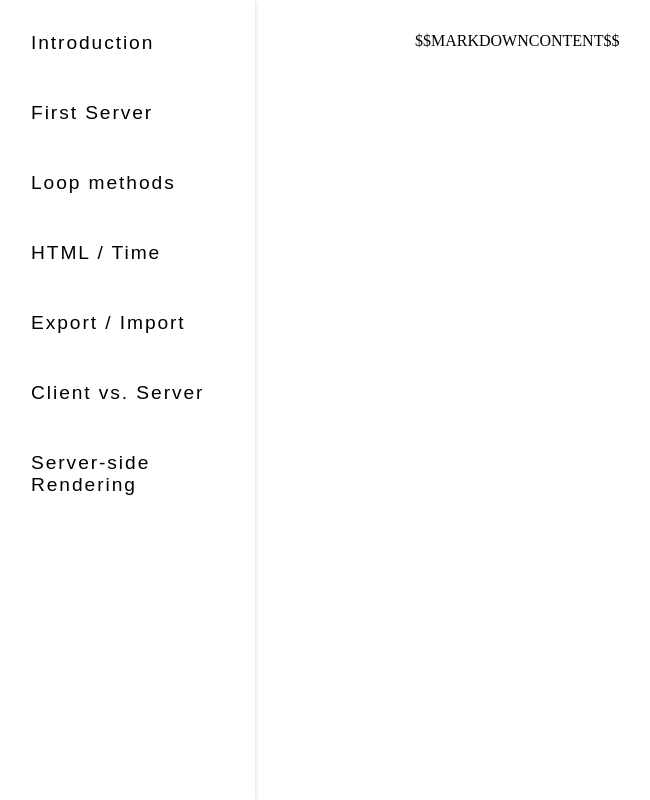
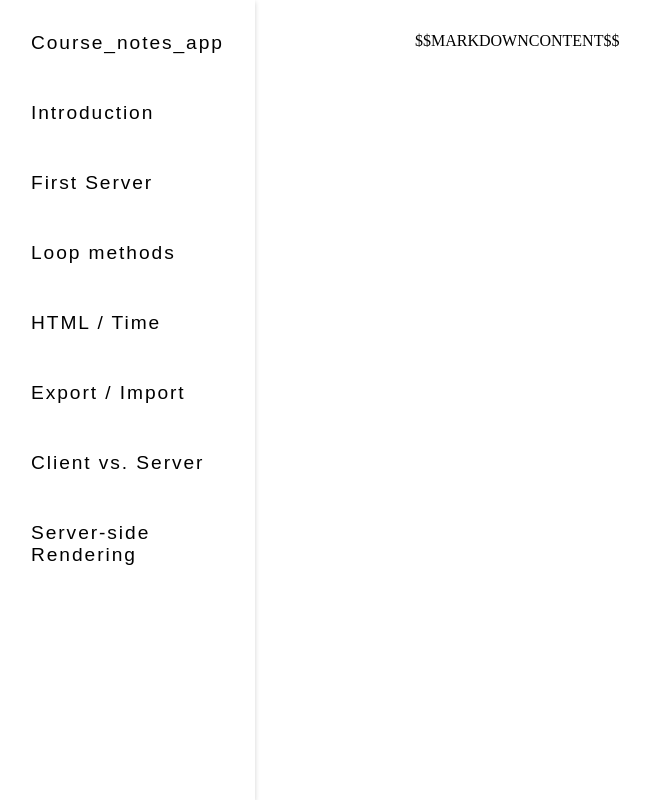
Before and after one commit to JensKristianRuben/course_notes_app, a website: page public/index.html in a window 1280 px wide. Shown: the whole page, without its empty margins (1-651 px from the left). Drawn offline with Linux system fonts and the light colour scheme; a web font is replaced by a local one.

```diff
--- a/public/index.html
+++ b/public/index.html
@@ -23,6 +23,7 @@
     <button class="burger-menu" aria-label="Open navigation"> &#9776; </button>
     <main class="main-section">
       <nav class="navigation-bar">
+        <a href="/" class="navigation-menu-item">Course_notes_app</a>
         <a
           href="/markdown/01._Introduction_28_08_2025.md"
           class="navigation-menu-item"
```
Also changed, not shown: 1 other file.
